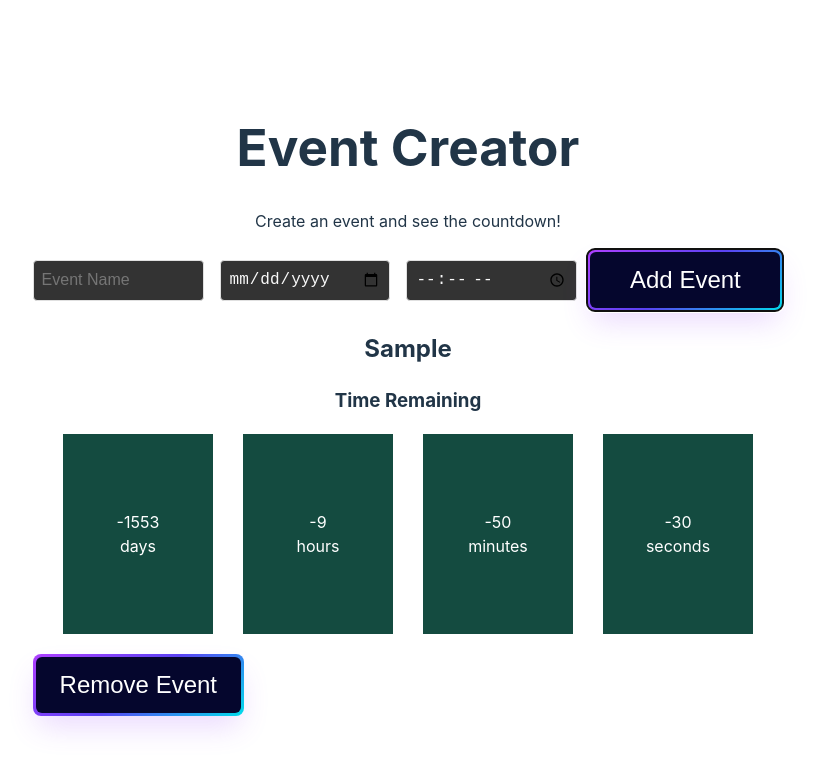
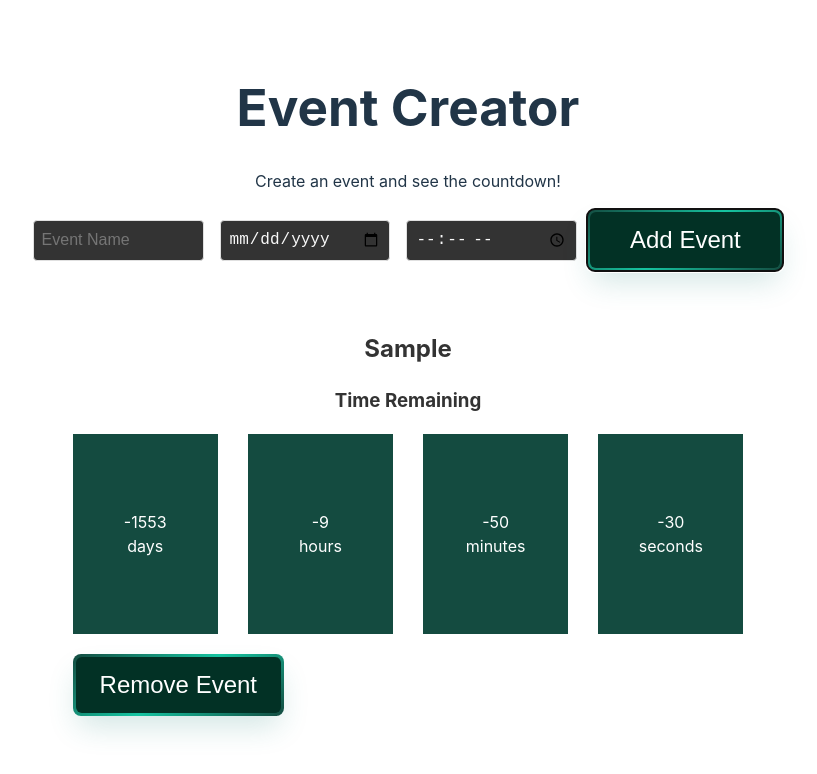
Before and after one commit to steven-jacovitch/Event_Creator_Project, a React (Vite) app: page / in a window 1280 px wide. Both pictures are taken after typing "Sample", "2020-01-15", "10:30" into the empty fields and a click on the button "Add Event". Shown: the top 774 px of the page, without its empty margins (232-1049 px from the left). Built offline with nearby package versions, Linux system fonts and the light colour scheme.

Commit message:
Added style for Event Container

```diff
--- a/src/App.css
+++ b/src/App.css
@@ -3,42 +3,6 @@
   margin: 0 auto;
   padding: 2rem;
   text-align: center;
-}
-
-.logo {
-  height: 6em;
-  padding: 1.5em;
-  will-change: filter;
-  transition: filter 300ms;
-}
-.logo:hover {
-  filter: drop-shadow(0 0 2em #646cffaa);
-}
-.logo.react:hover {
-  filter: drop-shadow(0 0 2em #61dafbaa);
-}
-
-@keyframes logo-spin {
-  from {
-    transform: rotate(0deg);
-  }
-  to {
-    transform: rotate(360deg);
-  }
-}
-
-@media (prefers-reduced-motion: no-preference) {
-  a:nth-of-type(2) .logo {
-    animation: logo-spin infinite 20s linear;
-  }
-}
-
-.card {
-  padding: 2em;
-}
-
-.read-the-docs {
-  color: #888;
 }
 
 .input-box {
@@ -49,10 +13,10 @@
 
 .button-64 {
   align-items: center;
-  background-image: linear-gradient(144deg,#AF40FF, #5B42F3 50%,#00DDEB);
+  background-image: linear-gradient(144deg,#144b40, #16c4a1 50%,#144b40);
   border: 0;
   border-radius: 8px;
-  box-shadow: rgba(151, 65, 252, 0.2) 0 15px 30px -5px;
+  box-shadow: rgba(29, 128, 119, 0.2) 0 15px 30px -5px;
   box-sizing: border-box;
   color: #FFFFFF;
   display: flex;
@@ -77,7 +41,7 @@
 }
 
 .button-64 span {
-  background-color: rgb(5, 6, 45);
+  background-color: rgb(2, 49, 37);
   padding: 16px 24px;
   border-radius: 6px;
   width: 100%;
@@ -116,3 +80,12 @@ input {
   margin-top: 20px;
   text-align: center;
 }
+
+.event {
+  background-color: white;
+  border-radius: 20px;
+  padding: 20px;
+  margin: 20px;
+  color: #333;
+
+}
```
Also changed, not shown: src/App.jsx (indentation only), src/assets/components/Event.jsx (indentation only).
